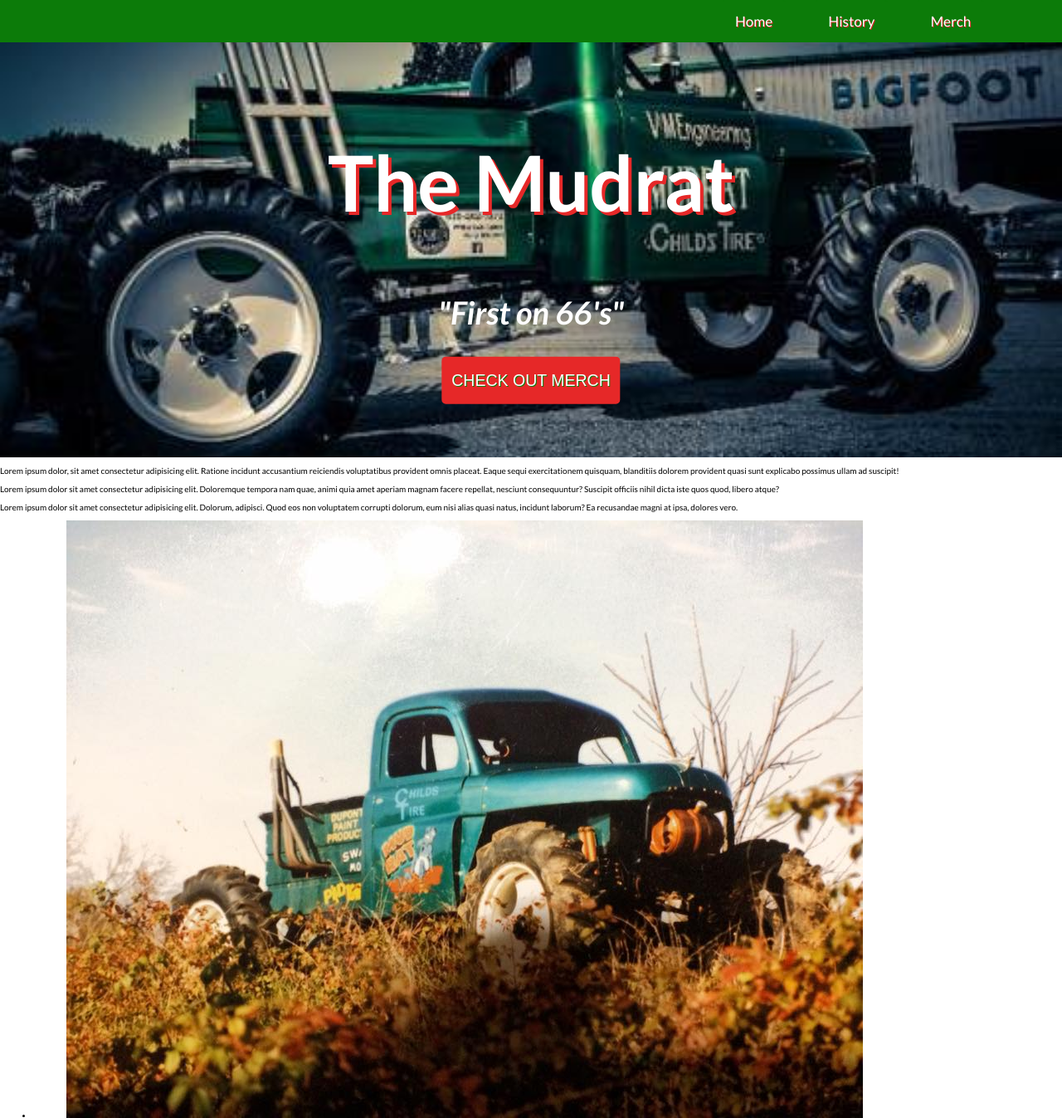
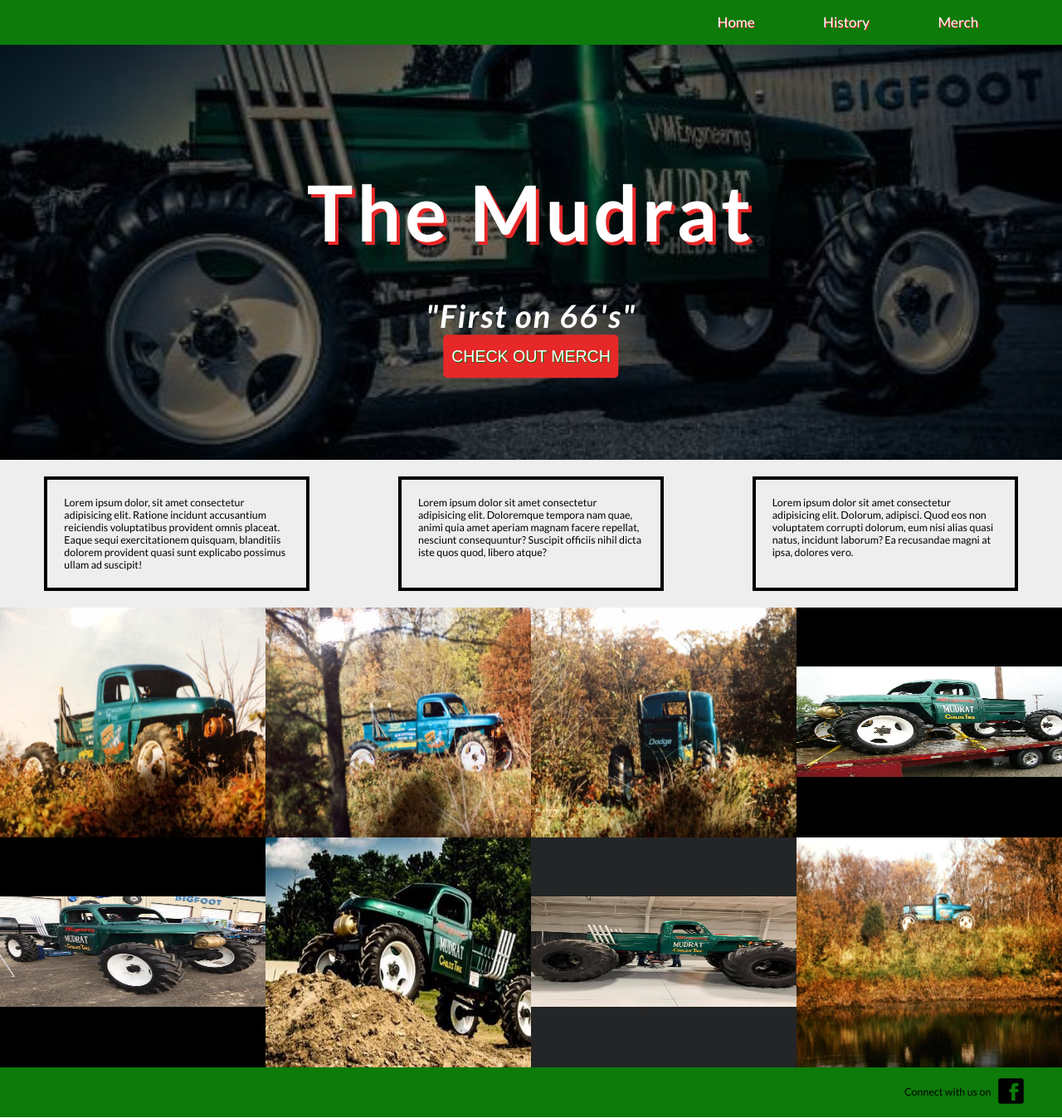
Before and after one commit to STLnick/mudrat, a website: page index.html in a window 1280 px wide. Shown: the top 1347 px of the page at 83% size. Drawn offline with Linux system fonts and the light colour scheme.

Commit message:
:lipstick: Add styling to image showcase section

```diff
--- a/style.css
+++ b/style.css
@@ -7,24 +7,18 @@
   --dark-secondary: #9e1b1b;
 }
 
+* {
+  margin: 0;
+  padding: 0;
+  box-sizing: border-box;
+}
+
 body {
   font-family: 'Lato', sans-serif;
   font-size: 10px;
-  margin: 0;
 }
 
-h1 {
-  color: white;
-  text-shadow: 4px 4px var(--secondary-color);
-  font-size: 9.313em;
-  display: inline-block;
-  margin: 0.5em;
-}
-
-h2 {
-  font-size: 3.815em;
-  font-style: italic;
-}
+/* TOP-NAV  ============================================== */
 
 .topnav {
   overflow: hidden;
@@ -32,23 +26,20 @@
 }
 
 .topnav a {
-  border: 1px solid var(--primary-color);
-  border-radius: 5px;
+  border-bottom: 2px solid var(--primary-color);
   float: left;
   color: white;
   text-shadow: 1px 1px var(--secondary-color);
   text-align: center;
-  padding: 14px 16px;
-  margin-right: 1.953em;
+  padding: 7px 8px;
+  margin: 0.5em 1.953em;
   text-decoration: none;
   font-size: 17px;
-  transition: background-color 0.5s, border-color 0.5s;
+  transition: border-bottom 0.5s;
 }
 
 .topnav a:hover {
-  background-color: var(--dark-primary);
-  border-color: var(--tertiary-color);
-
+  border-bottom: 2px solid var(--tertiary-color);
 }
 
 .topnav a.active {
@@ -61,13 +52,16 @@
   margin-right: 5.96em;
 }
 
+/* HERO  ============================================== */
+
 .hero-image {
-  background-image: url("/img/mudratHero.jpg");
+  background-attachment: fixed;
   background-color: #cccccc;
-  height: 500px;
+  background-image: linear-gradient(rgba(0, 0, 0, 0.5), rgba(0, 0, 0, 0.5)), url("/img/mudratHero.jpg");
   background-position: center;
   background-repeat: no-repeat;
   background-size: cover;
+  height: 500px;
   position: relative;
 }
 
@@ -80,22 +74,94 @@
   color: white;
 }
 
+h1 {
+  color: white;
+  text-shadow: 4px 4px var(--secondary-color);
+  font-size: 9.313em;
+  display: inline-block;
+  letter-spacing: 5px;
+  margin: 0.5em;
+}
+
+h2 {
+  font-size: 3.815em;
+  font-style: italic;
+  letter-spacing: 2px;
+}
+
 .cta-button {
   color: white;
-  border: 2px solid var(--secondary-color);
+  border: none;
   border-radius: 5px;
   background: var(--secondary-color);
   font-size: 1.953em;
   text-shadow: 1px 1px var(--primary-color);
   text-transform: uppercase;
   padding: 0.75em 0.5em;
-  transition: background 1s, border-color 0.5s;
+  transition: background 1s, border-color 0.2s;
 }
 
 .cta-button:hover {
   background: var(--dark-secondary);
-  border-color: var(--tertiary-color);
+  cursor: pointer;
 }
+
+/* CONTENT  ============================================== */
+
+.summary {
+  background: #eee;
+  display: flex;
+  justify-content: space-around;
+  /* height: 400px; ToDo: Change, only set for now to test */
+}
+
+.summary-card {
+  border: 4px solid black;
+  margin: 2em;
+  padding: 2em;
+  width: 25%;
+}
+
+.summary-card p {
+  font-size: 1.25em;
+}
+
+@media only screen and (max-width: 480px) {
+  .summary {
+    flex-direction: column;
+    align-items: center;
+  }
+
+}
+
+.section-imgs {
+  padding: 0;
+}
+
+.img-showcase {
+  list-style: none;
+  width: 100%;
+}
+
+.img-showcase li {
+  display: block;
+  float: left;
+  width: 25%;
+}
+
+.truck-img {
+  margin: 0;
+  overflow: hidden;
+  width: 100%;
+}
+
+.truck-img img {
+  width: 100%;
+  height: 275px;
+  transform: scale(1.15);
+}
+
+/* FOOTER  ============================================== */
 
 footer {
   display: flex;
@@ -127,3 +193,14 @@
   width: 35px;
   margin-right: 3.052em;
 }
+
+/* CLEARFIX  ============================================== */
+
+.clearfix {zoom: 1}
+.clearfix:after {
+    content: '.';
+    clear: both;
+    display: block;
+    height: 0;
+    visibility: hidden;
+}
```
